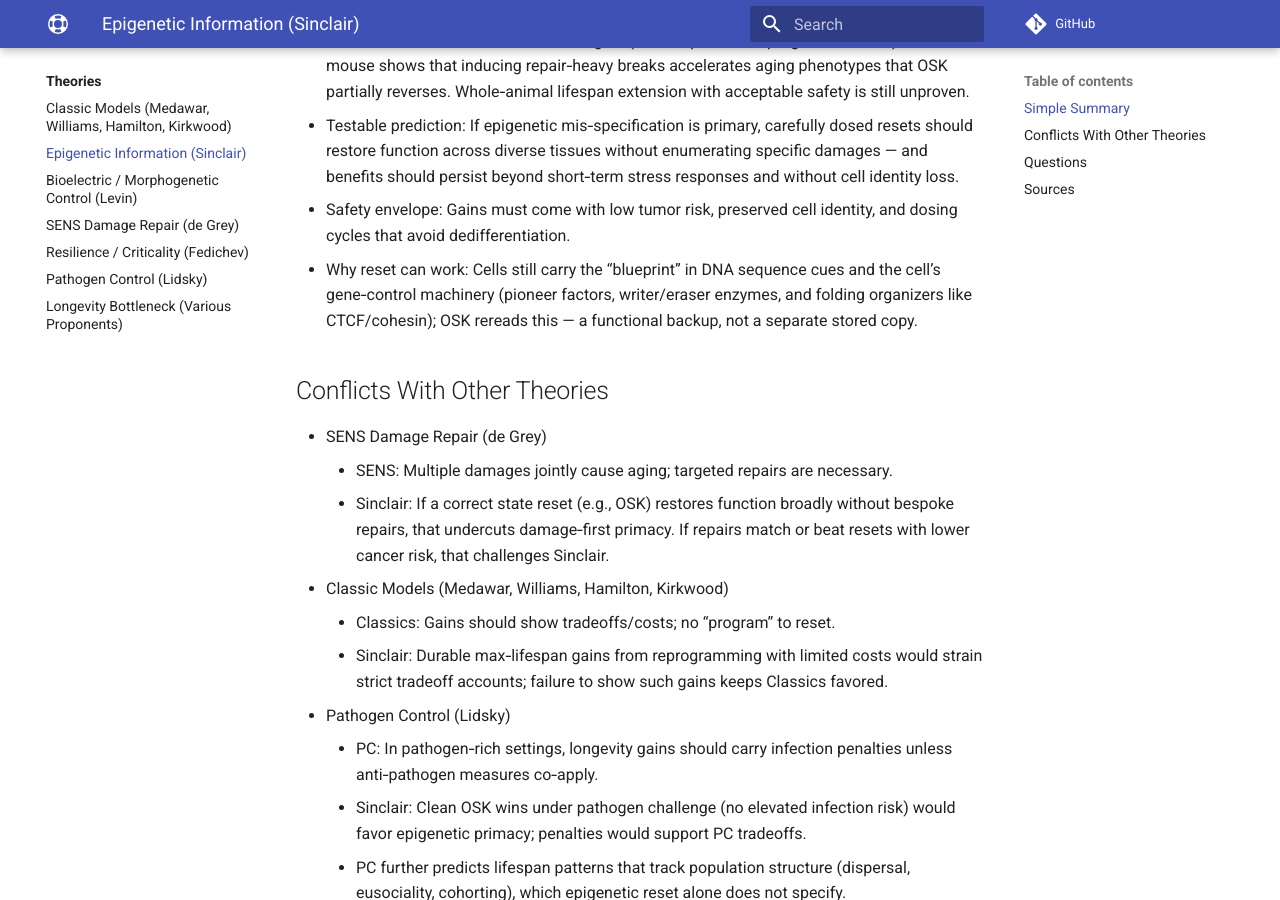
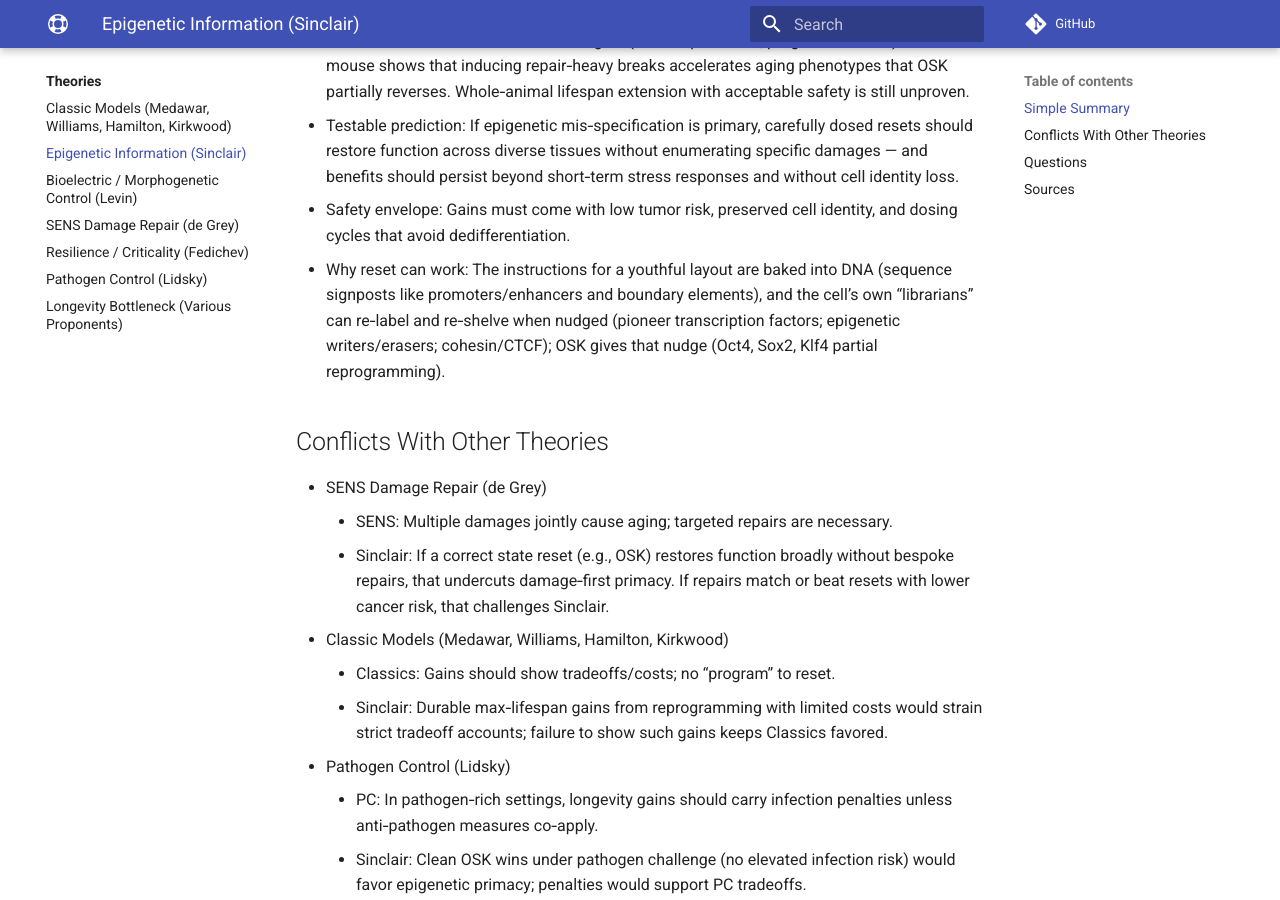
Before and after one commit to djgish485/project-lifespan, an MkDocs documentation site: the page built from docs/theories/epigenetic_information.md, in a window 1280 px wide and 900 px high, scrolled down 446 px. Built offline with MkDocs 1.6.1 and Material for MkDocs 9.7.7, drawn with Linux system fonts in a browser that asks for light colours; comment, search, counter and statistics services are not loaded.

Commit message:
docs(theories): simplify Sinclair ‘Why reset can work’ bullet with brief parenthetical terms

```diff
--- a/docs/theories/epigenetic_information.md
+++ b/docs/theories/epigenetic_information.md
@@ -28,7 +28,7 @@ tags:
 - Evidence so far: Tissue wins are strongest (retina/optic nerve; progeroid models). The ICE mouse shows that inducing repair‑heavy breaks accelerates aging phenotypes that OSK partially reverses. Whole‑animal lifespan extension with acceptable safety is still unproven.
 - Testable prediction: If epigenetic mis‑specification is primary, carefully dosed resets should restore function across diverse tissues without enumerating specific damages — and benefits should persist beyond short‑term stress responses and without cell identity loss.
 - Safety envelope: Gains must come with low tumor risk, preserved cell identity, and dosing cycles that avoid dedifferentiation.
-- Why reset can work: Cells still carry the “blueprint” in DNA sequence cues and the cell’s gene‑control machinery (pioneer factors, writer/eraser enzymes, and folding organizers like CTCF/cohesin); OSK rereads this — a functional backup, not a separate stored copy.
+- Why reset can work: The instructions for a youthful layout are baked into DNA (sequence signposts like promoters/enhancers and boundary elements), and the cell’s own “librarians” can re‑label and re‑shelve when nudged (pioneer transcription factors; epigenetic writers/erasers; cohesin/CTCF); OSK gives that nudge (Oct4, Sox2, Klf4 partial reprogramming).
 
 ## Conflicts With Other Theories
 
```
